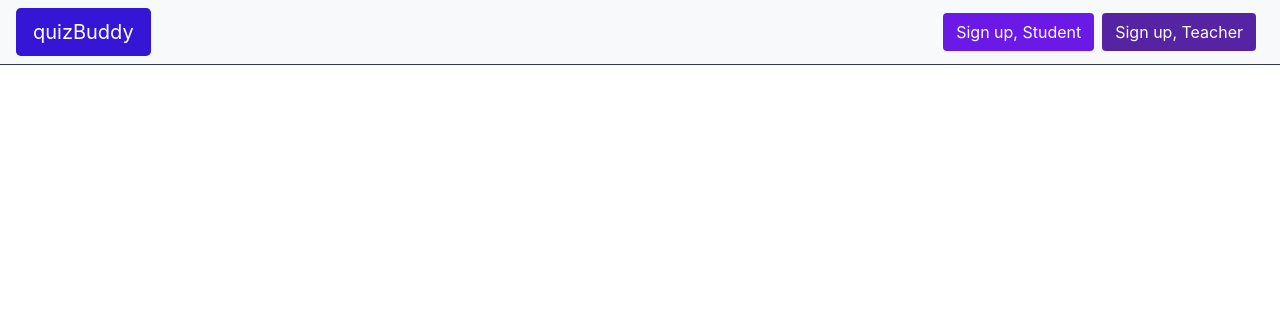
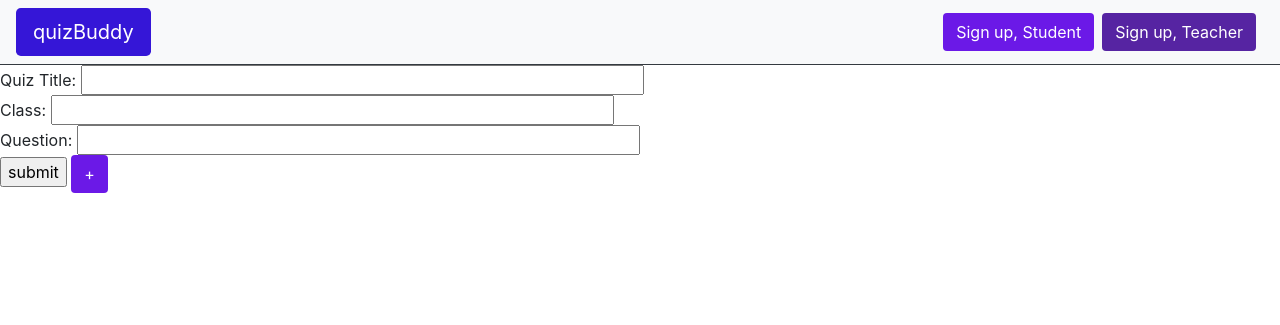
Before and after one commit to RobertNimmo26/quizBuddy, a Django app: page /createQuiz/ in a window 1280 px wide. Shown: the top 325 px of the page. Run offline with Django 3.2, Linux system fonts and the light colour scheme; some libraries are stand-ins or nearby versions.

Commit message:
Started work on quizForm and create-quiz template

```diff
--- a/templates/quiz/create-quiz.html
+++ b/templates/quiz/create-quiz.html
@@ -10,7 +10,15 @@
 {% endblock %}
 
 {% block body_block%}
-    <form action="/submit" method="POST">
-
+    <form id="quiz_creation_form" action="{% url 'dashboardTeacher' %}" method="POST">
+        {% csrf_token %}
+        Quiz Title: <input type="text" name="quiz_title" value="" size="50" />
+        <br />
+        Class: <input type="text" name="class" value="" size="50" />
+        <br />
+        Question: <input type="text" name="question_title" value="" size="50" />
+        <br />
+        <input type="submit" value="submit" />
+        <button class="btn btn-quizBuddy-1" onclick="">+</button>
     </form>
 {% endblock %}
```
Also changed, not shown: quiz/forms.py (+13 -3 lines).
